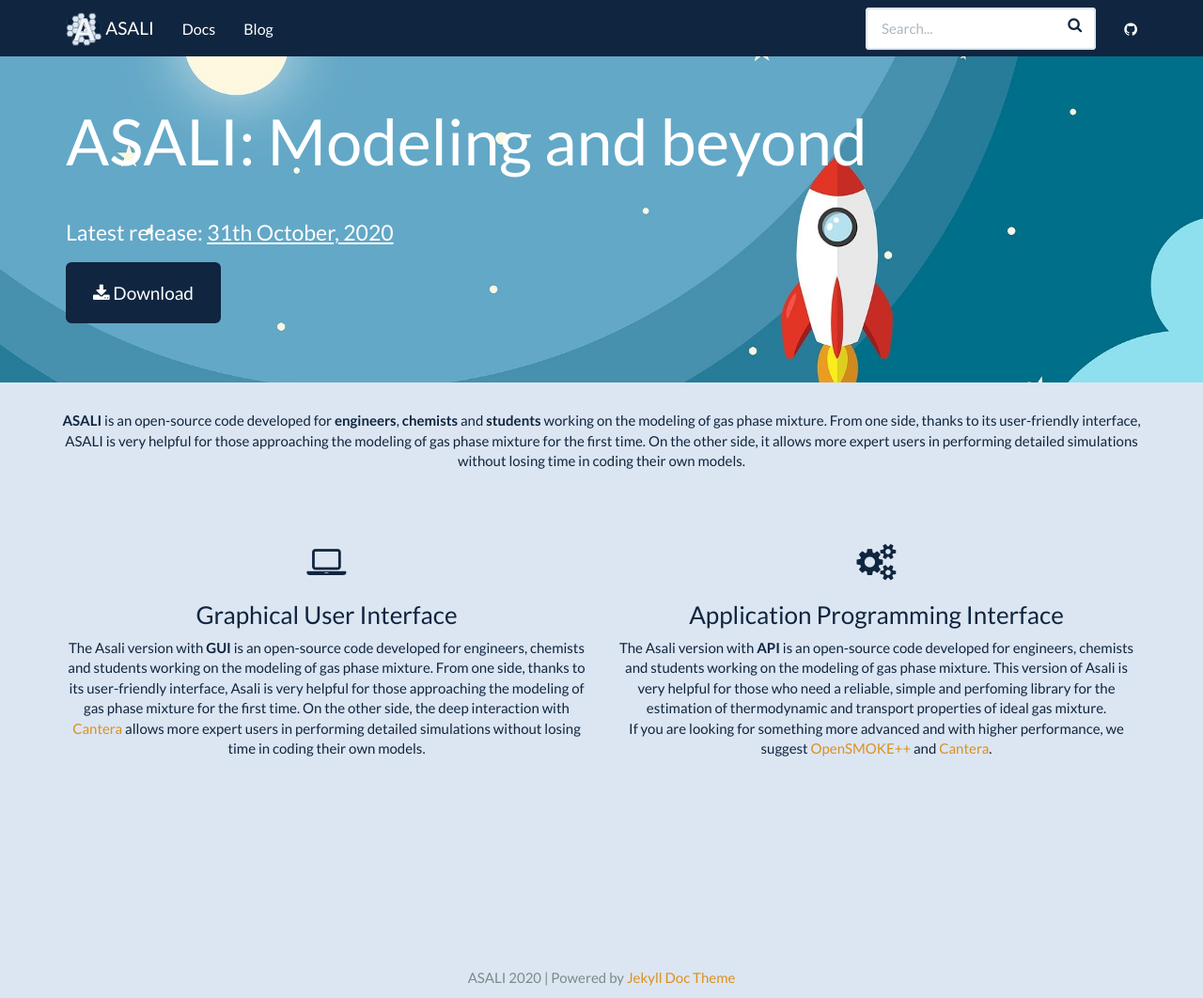
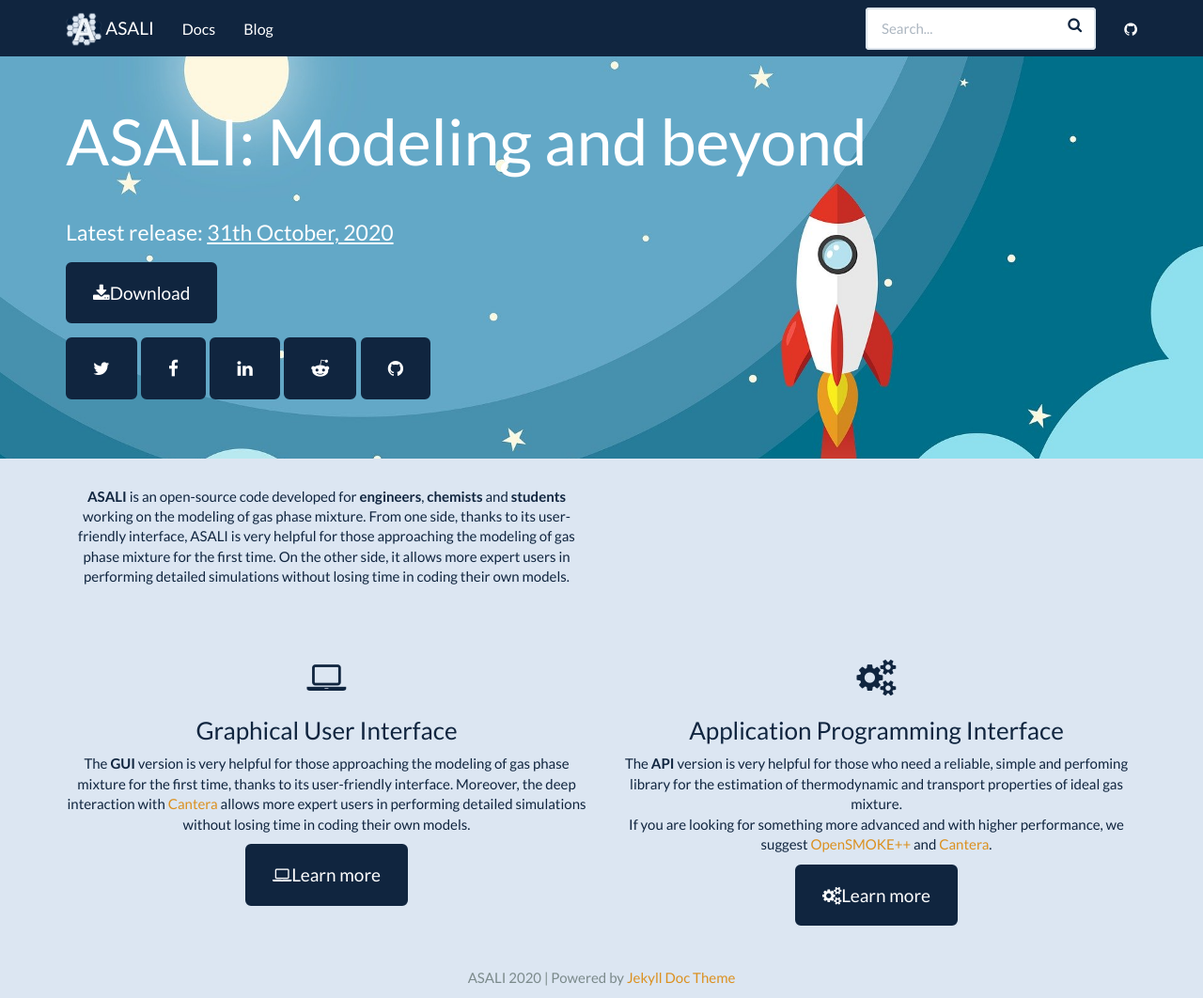
Before and after one commit to srebughini/ASALI, a Jekyll site: the page built from index.html, in a window 1280 px wide and 1062 px high. Shown: the whole window at 94% size. Built offline with Jekyll 4.4.1, drawn with Linux system fonts in a browser that asks for light colours.

Commit message:
Add new buttons

```diff
--- a/index.html
+++ b/index.html
@@ -6,66 +6,53 @@
     <div class="container">
         <h1>ASALI: Modeling and beyond</h1>
         <p><br>Latest release: <u>31th October, 2020</u></p>
-        <p><a class="btn btn-primary btn-lg" href="https://sourceforge.net/projects/asali/files/latest/download" role="button"><i class="fa fa-download" aria-hidden="true"></i>  Download</a></p>
+        <p><a class="btn btn-primary btn-lg" href="https://sourceforge.net/projects/asali/files/latest/download" role="button"><i class="fa fa-download" aria-hidden="true"></i><span class="tab"></span>Download</a></p>
+        <p>
+            <a class="btn btn-primary btn-lg" href="" role="button"><i class="fa fa-twitter" aria-hidden="true"></i></a>
+            <a class="btn btn-primary btn-lg" href="" role="button"><i class="fa fa-facebook" aria-hidden="true"></i></a>
+            <a class="btn btn-primary btn-lg" href="" role="button"><i class="fa fa-linkedin" aria-hidden="true"></i></a>
+            <a class="btn btn-primary btn-lg" href="" role="button"><i class="fa fa-reddit-alien" aria-hidden="true"></i></a>
+            <a class="btn btn-primary btn-lg" href="" role="button"><i class="fa fa-github" aria-hidden="true"></i></a>
+        </p>
     </div>
 </div>
 
 <div class="container">
     <div class="row">
-        <!--<div class="col-md-6"> -->
+        <div class="col-md-6 text-center">
               <p class="text-center"><b>ASALI</b> is an open-source code developed for <b>engineers</b>, <b>chemists</b> and <b>students</b> working on the modeling of gas phase mixture.
               From one side, thanks to its user-friendly interface, ASALI is very helpful for those approaching the modeling of gas phase mixture for the first time.
               On the other side, it allows more expert users in performing detailed simulations without losing time in coding their own models.
               </p>
-        <!--</div>-->
+        </div>
         <!--<div class="col-md-6 text-center">
             <img src="{{ "/assets/img/asali-dark.png" | relative_url }}" alt="Asali logo" class="img-responsive">
         </div>-->
     </div>
     <hr>
     <div class="row">
-        <!--<div class="col-sm-4">
-            <h1 class="text-center"><i class="fa fa-pencil" aria-hidden="true"></i></h1>
-            <h3 class="text-center">Easy to install and publish</h3>
-            <p>Get started by cloning source into GitHub account of your project. Thanks to <a href="https://pages.github.com">GitHub Pages</a>,
-              it will be automatically compiled and published under your account's (or organisation's) subdomain under <code>github.io</code>.
-            </p>
-        </div>
-        <div class="col-sm-4">
-            <h1 class="text-center"><i class="fa fa-cogs" aria-hidden="true"></i></h1>
-            <h3 class="text-center">Modular Styling and Templating</h3>
-            <p>This template uses <a href="https://github.com/twbs/bootstrap-sass">bootstrap-sass</a> along with <a href="https://bootswatch.com/">Bootwatch themes</a>.
-            You can change the theme or write your custom one by overwriting bootstrap sass variables for a different color set, font options, etc.</p>
-        </div>
-        <div class="col-sm-4">
-            <h1 class="text-center"><i class="fa fa-code-fork" aria-hidden="true"></i></h1>
-            <h3 class="text-center">Git-based source control</h3>
-            <p>Leverage from Git version control system by
-              maintaining your documentation along with the source code; publish the page when you merge to the master branch.</p>
-        </div>-->
         <div class = "col-md-6 text-center">
             <h1 class="text-center"><i class="fa fa-laptop" aria-hidden="true"></i></h1>
             <h3 class="text-center">Graphical User Interface</h3>
-            <p>The Asali version with <b>GUI</b> is an open-source code developed for engineers,
-                chemists and students working on the modeling of gas phase mixture.
-                From one side, thanks to its user-friendly interface,
-                Asali is very helpful for those approaching the modeling of gas phase mixture
-                for the first time. On the other side, the deep interaction with
-                <a href="https://cantera.org/">Cantera</a> allows more expert users in performing detailed simulations without
-                losing time in coding their own models.
+            <p>The <b>GUI</b> version is very helpful for those approaching the modeling of gas phase mixture
+                for the first time, thanks to its user-friendly interface.
+                Moreover, the deep interaction with <a href="https://cantera.org/">Cantera</a> allows
+                more expert users in performing detailed simulations without losing time in coding their own models.
+                <br>
+                <p><a class="btn btn-primary btn-lg" href="" role="button"><i class="fa fa-laptop" aria-hidden="true"></i><span class="tab"></span>Learn more</a></p>
             </p>
         </div>
         <div class = "col-md-6 text-center">
             <h1 class="text-center"><i class="fa fa-cogs" aria-hidden="true"></i></h1>
             <h3 class="text-center">Application Programming Interface</h3>
-            <p>The Asali version with <b>API</b> is an open-source code developed for
-                engineers, chemists and students working on the modeling of gas phase mixture.
-                This version of Asali is very helpful for those who need a reliable,
+            <p>The <b>API</b> version is very helpful for those who need a reliable,
                 simple and perfoming library for the estimation of thermodynamic and transport
                 properties of ideal gas mixture.
                 <br>If you are looking for something more advanced and with higher performance,
                 we suggest <a href="https://www.opensmokepp.polimi.it/">OpenSMOKE++</a> and
                 <a href="https://cantera.org/">Cantera</a>.
+                <br>
+                <p><a class="btn btn-primary btn-lg" href="" role="button"><i class="fa fa-cogs" aria-hidden="true"></i><span class="tab"></span>Learn more</a></p>
             </p>
         </div>
     </div>
```
